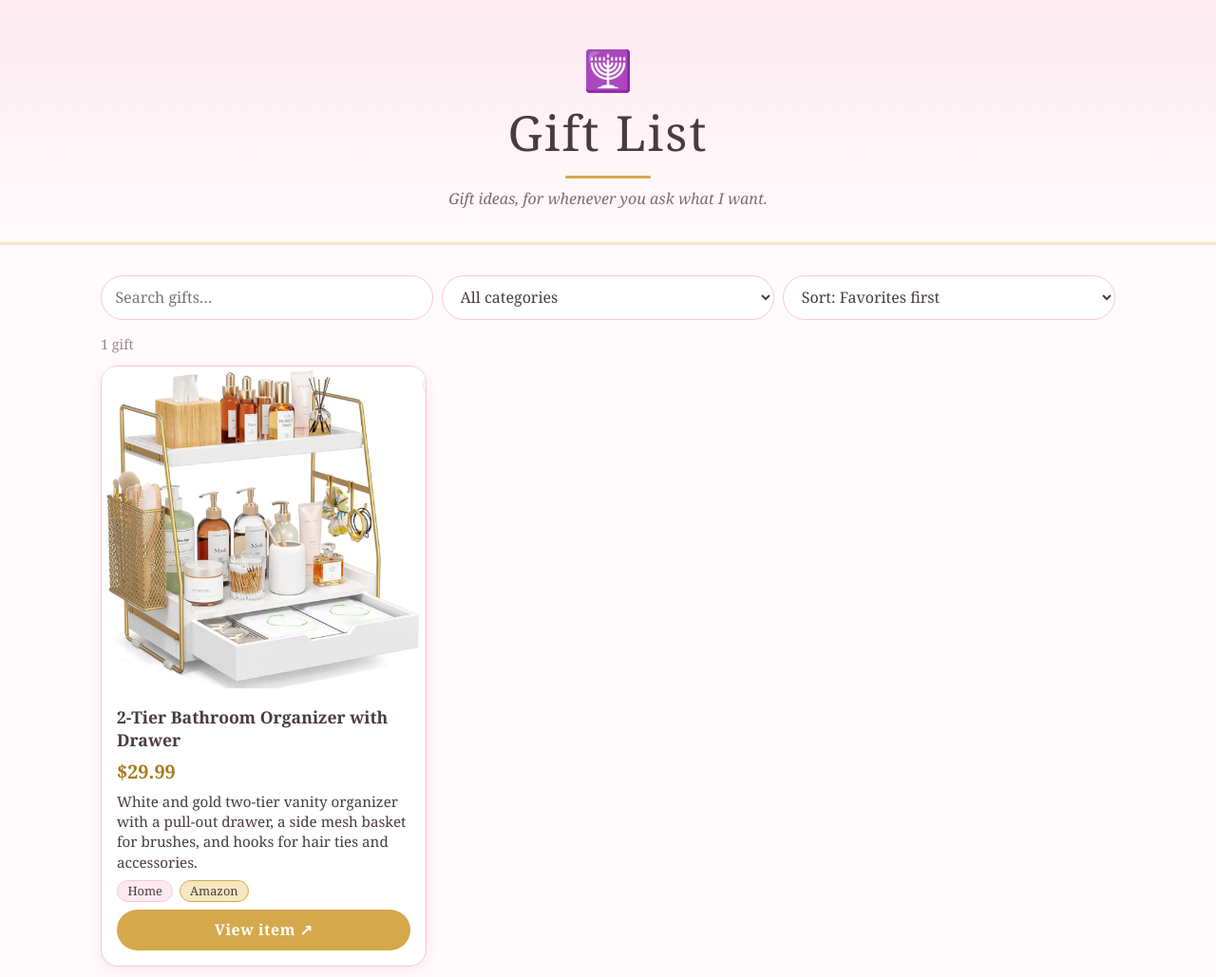
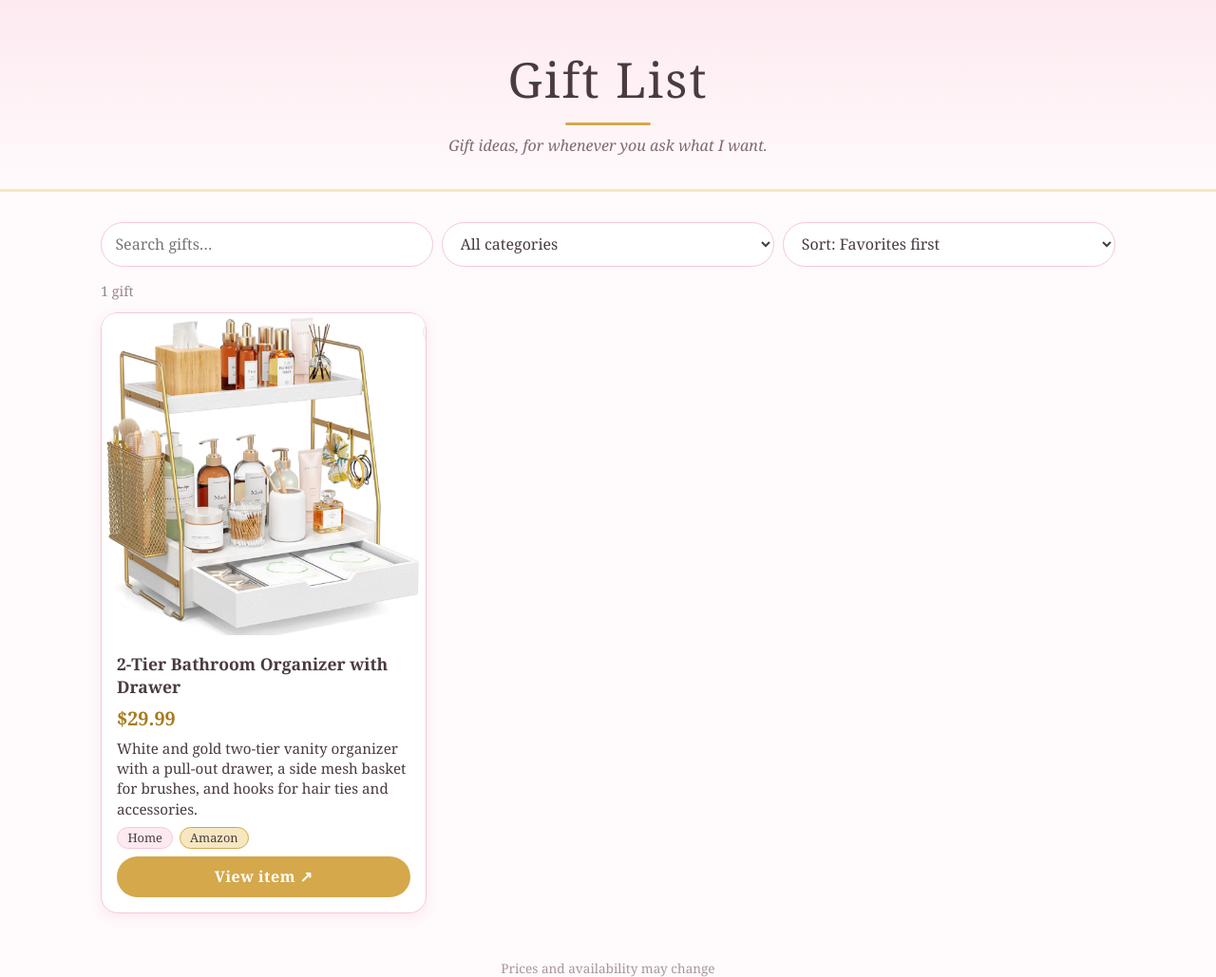
Before and after one commit to mbsolarsh/gift-list, a plain HTML site: page index.html in a window 1280 px wide. Shown: the top 1029 px of the page at 95% size. Drawn offline with Linux system fonts and the light colour scheme.

Commit message:
Remove menorah emoji
Co-Authored-By: Claude Sonnet 5.5 <noreply@anthropic.com>

```diff
--- a/index.html
+++ b/index.html
@@ -9,7 +9,6 @@
 </head>
 <body>
   <header class="hero">
-    <div class="candles" aria-hidden="true">🕎</div>
     <h1>Gift List</h1>
     <p class="sub">Gift ideas, for whenever you ask what I want.</p>
   </header>
```
